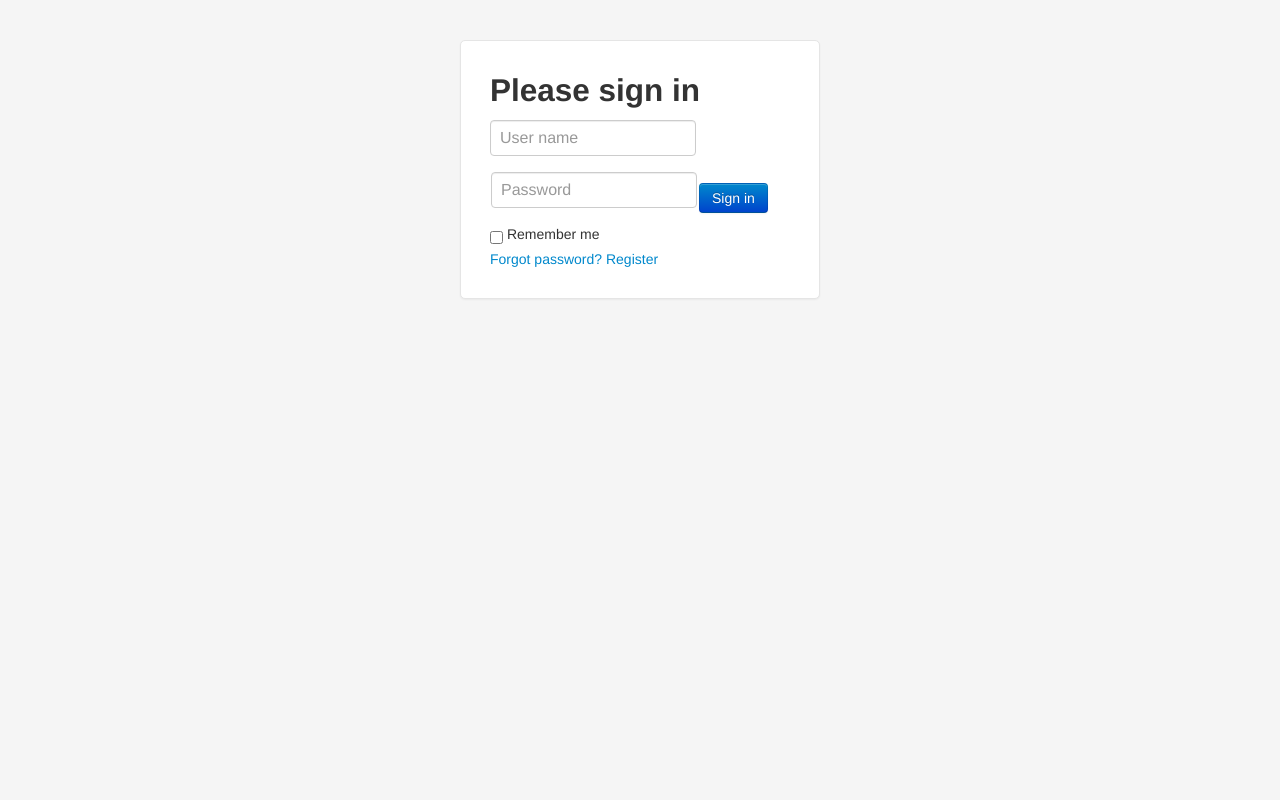
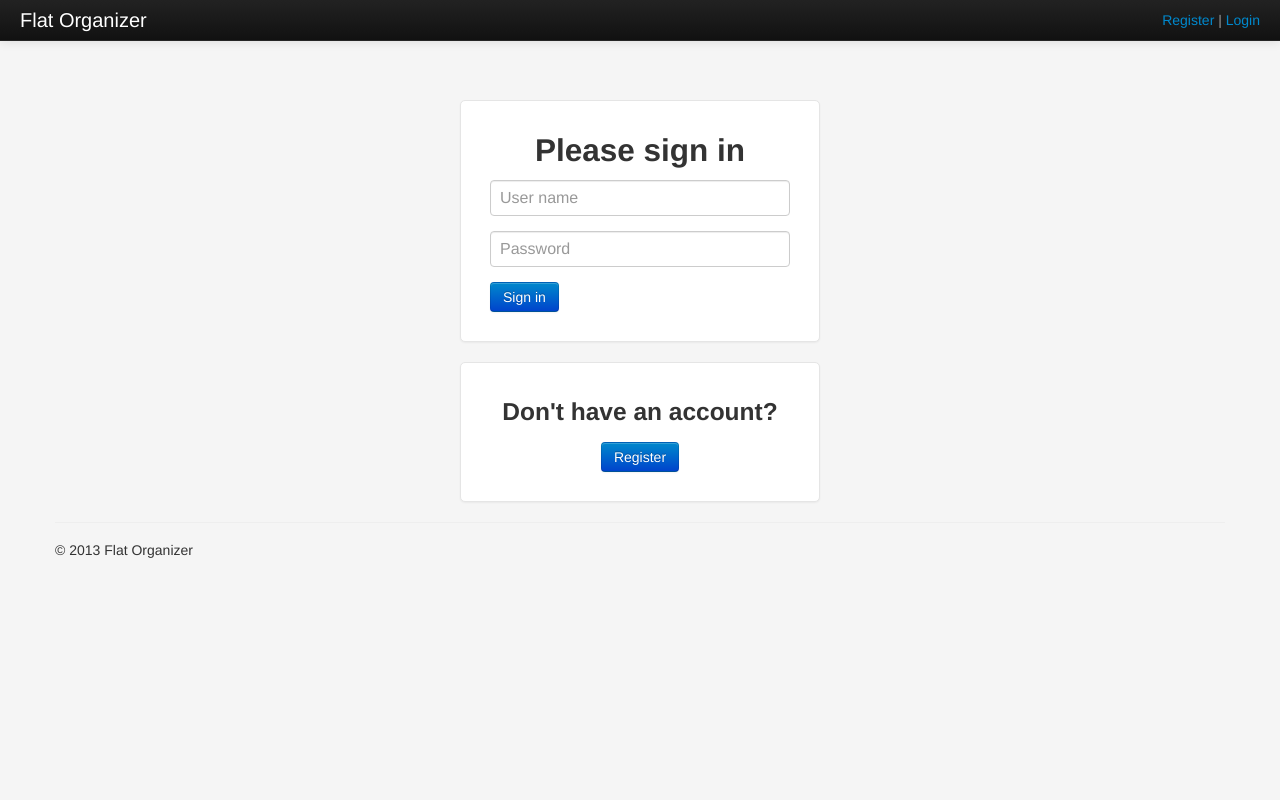
Before and after one commit to phyper/FlatOrganizer, a Django app: template templates/flats/login.html in a window 1280 px wide. Run offline with Django 3.2, Linux system fonts and the light colour scheme; the template is opened without the code that fills it, so the values that code supplies are empty; some libraries are stand-ins or nearby versions.

Commit message:
Separated login and register

```diff
--- /dev/null
+++ b/static/CSS/login.css
@@ -0,0 +1,39 @@
+      body {
+        padding-top: 100px;
+        padding-bottom: 40px;
+        background-color: #f5f5f5;
+      }
+
+      .form-signin, .form-register {
+        max-width: 300px;
+        padding: 19px 29px 29px;
+        margin: 0 auto 20px;
+        background-color: #fff;
+        border: 1px solid #e5e5e5;
+        -webkit-border-radius: 5px;
+           -moz-border-radius: 5px;
+                border-radius: 5px;
+        -webkit-box-shadow: 0 1px 2px rgba(0,0,0,.05);
+           -moz-box-shadow: 0 1px 2px rgba(0,0,0,.05);
+                box-shadow: 0 1px 2px rgba(0,0,0,.05);
+      }
+      .form-signin .form-signin-heading .form-register-heading,
+      .form-signin .checkbox {
+        margin-bottom: 10px;
+      }
+      .form-signin input[type="text"],
+      .form-signin input[type="password"] {
+        font-size: 16px;
+        height: auto;
+        margin-bottom: 15px;
+        padding: 7px 9px;
+      }
+
+      .wrapper {
+        text-align: center;
+      }
+
+      .button {
+        position: absolute:
+        top: 50%;
+       }
--- a/templates/flats/login.html
+++ b/templates/flats/login.html
@@ -1,82 +1,23 @@
-<html>
-<head>
-    <meta charset="utf-8">
-    <title>Sign in to Flat Organizer</title>
-    <meta content="Keep your flat organized with your mates." name="description">
-    <meta content="flat, apartment, organizer, login" name="keywords">
-    <!--[if lt IE 9]><script src="dist/html5shiv.js"></script>
-    <![endif]-->
-    <link href="{{STATIC_URL}}bootstrap/css/bootstrap.css" rel="stylesheet">
-    <style type="text/css">
-        body {
-            padding-top: 40px;
-            padding-bottom: 40px;
-            background-color: #f5f5f5;
-        }
-        .login_form {
-            max-width: 300px;
-            padding: 19px 29px 29px;
-            margin: 0 auto 20px;
-            background-color: #fff;
-            border: 1px solid #e5e5e5;
-            -webkit-border-radius: 5px;
-            -moz-border-radius: 5px;
-            border-radius: 5px;
-            -webkit-box-shadow: 0 1px 2px rgba(0,0,0,.05);
-            -moz-box-shadow: 0 1px 2px rgba(0,0,0,.05);
-            box-shadow: 0 1px 2px rgba(0,0,0,.05);
-        }
-        .login_form .login_form-heading,
-        .login_form .checkbox {
-            margin-bottom: 10px;
-        }
-        .login_form input[type="text"],
-        .login_form input[type="password"] {
-            font-size: 16px;
-            height: auto;
-            margin-bottom: 15px;
-            padding: 7px 9px;
-        }
-    </style>
-    <meta name="viewport" content="width=device-width, initial-scale=1.0">
-    <link href="{{STATIC_URL}}bootstrap/css/bootstrap-responsive.css" rel="stylesheet">
-</head>
-<body>
-    <div class="container-fluid">
-        <form class="login_form" method="post" action="/flats/login/"> {% csrf_token %}
-           <!-- <div style='display:none'>
-                <input type='hidden' name='csrfmiddlewaretoken' value='a643fab735d5ce6377ff456e73c4b1af' />
-            </div>-->
-            <h2 class="login_form-heading">Please sign in</h2>
-            <div class="placeholing-input username">
-                <input type="text" name="username" value="" id="username" tabindex="1" placeholder="User name" size="50" />
-            </div>
-            <table class="flex-table password-signin">
-                <tbody>
-                    <tr>
-                        <td class="flex-table-primary">
-                            <div class="placeholding-input password flex-table-form hasome">
-                                <input type="password" name="password" value="" id="password" tabindex="2" placeholder="Password" size="50" />
-                            </div>
-                        </td>
-                        <td class="flex-table-secondary">
-                            <button class="submit btn btn-medium btn-primary" tabindex="4" type="submit" name="submit">Sign in</button>
-                        </td>
-                    </tr>
-                </tbody>
-            </table>
-            <div class="remember-forgot">
-                <label class="remember">
-                    <input type="checkbox" tabindex="3" name="remember-me" value="1">
-                    <span>Remember me</span>
-                </label>
-                <span class="separator"> </span>
-                <a class="forgot" href="/flats/resend_password/">Forgot password?</a>
-                <span class="separator"> </span>
-                <a class="forgot" href="/flats/register/">Register</a>
+{% extends "base_site.html" %}
+{% block title %}Flat Organizer{% endblock %}
 
-            </div>
-        </form>
-    </div>
-</body>
-</html>
+{% block content %}
+    <link href="{{STATIC_URL}}CSS/login.css" rel="stylesheet"/>
+
+      <form class="form-signin" method="post" action="/flats/login/"> {% csrf_token %}
+            <h2 class="form-signin-heading wrapper">Please sign in</h2>
+            <input type="text" class="input-block-level" name="username" value="" id="username" tabindex="1" placeholder="User name">
+            <input type="password" class="input-block-level" name="password" value="" id="password" tabindex="2" placeholder="Password">
+            <!--<label class="checkbox">
+                <!--<input type="checkbox" tabindex="3" name="remember-me" value="1"> Remember me-->
+                 <!--<span class="separator"> - </span>-->
+                <!--<a class="forgot" href="/flats/resend_password/">Forgot password?</a>
+            </label>-->
+            <button class="submit btn btn-medium btn-primary wrapper" tabindex="4" type="submit">Sign in</button>
+      </form>
+      <div class="form-register wrapper">
+        <h3 class="form-register-heading">Don't have an account?</h3>
+        <button class="btn btn-medium btn-primary" onclick="location.href='/flats/register/';">Register</a>
+      </div>
+
+{% endblock content %}
```
